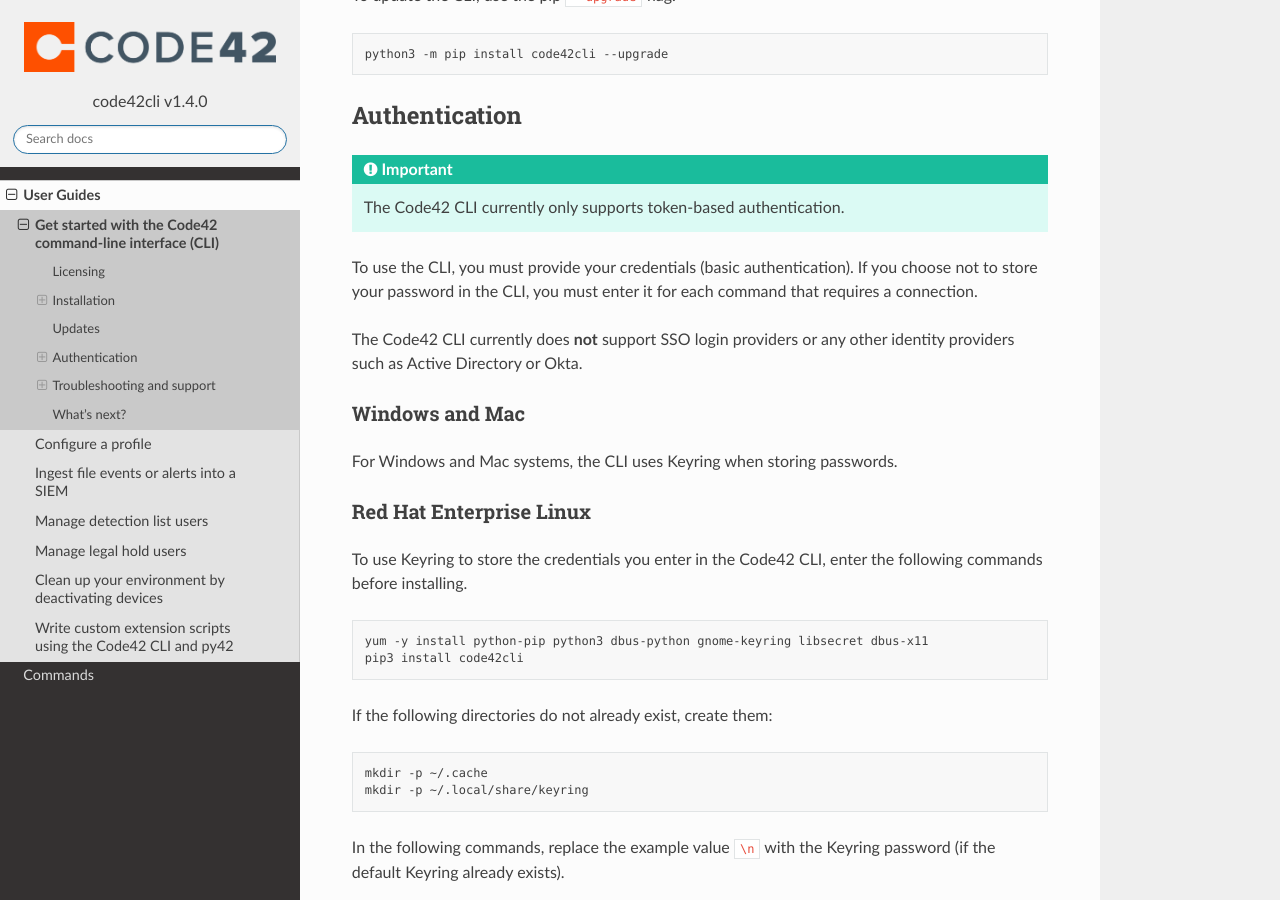
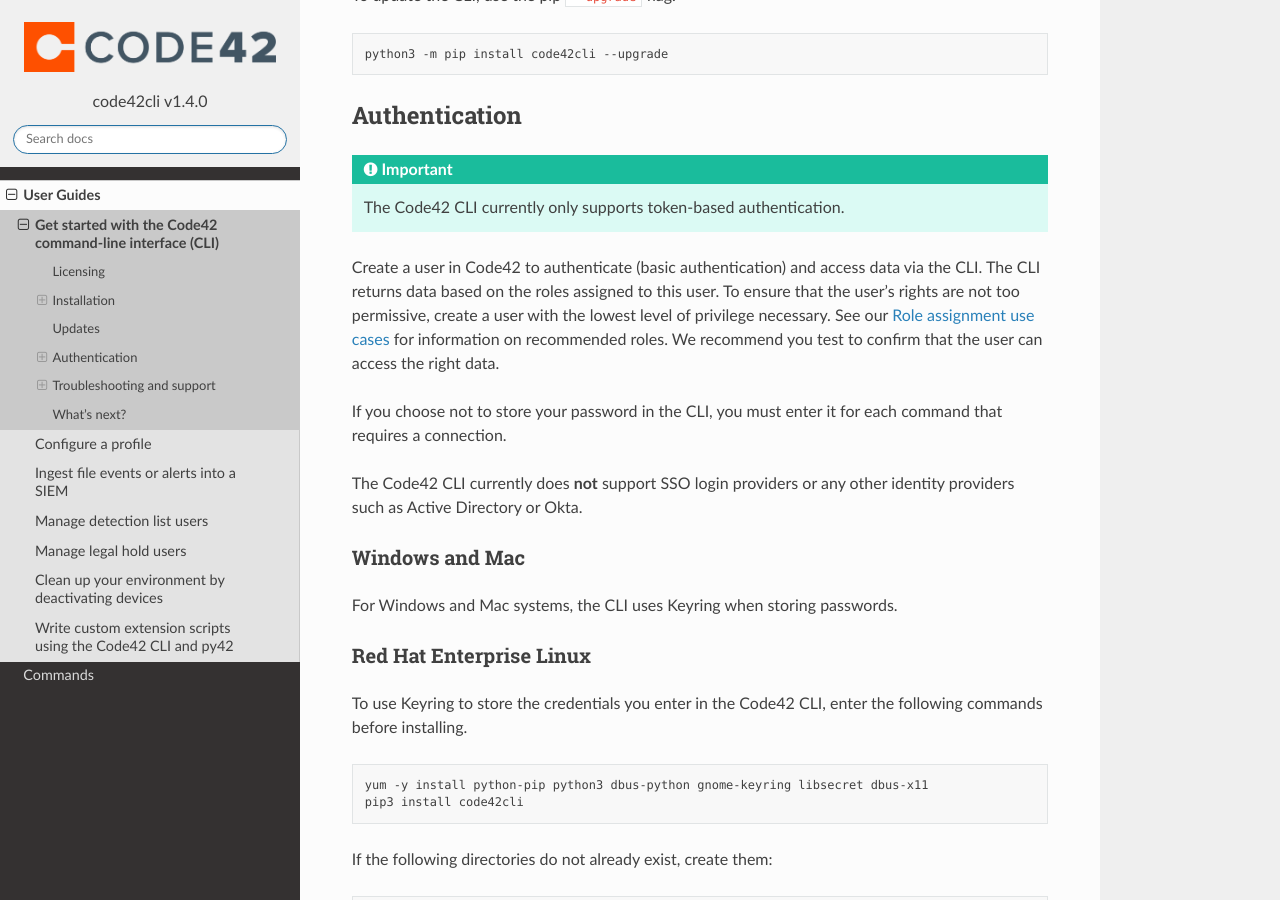
Before and after one commit to code42/code42cli, a Sphinx documentation site: the page built from docs/userguides/gettingstarted.md, in a window 1280 px wide and 900 px high, scrolled down 1560 px. Built offline with Sphinx 7.4.7 and the Read the Docs theme 2.0.0, drawn with Linux system fonts in a browser that asks for light colours.

Commit message:
Update gettingstarted.md (#261)

````diff
--- a/docs/userguides/gettingstarted.md
+++ b/docs/userguides/gettingstarted.md
@@ -72,7 +72,9 @@
 .. important:: The Code42 CLI currently only supports token-based authentication.
 ```
 
-To use the CLI, you must provide your credentials (basic authentication). If you choose not to store your password in the CLI, you must enter it for each command that requires a connection.
+Create a user in Code42 to authenticate (basic authentication) and access data via the CLI. The CLI returns data based on the roles assigned to this user. To ensure that the user's rights are not too permissive, create a user with the lowest level of privilege necessary. See our [Role assignment use cases](https://support.code42.com/Administrator/Cloud/Monitoring_and_managing/Role_assignment_use_cases) for information on recommended roles. We recommend you test to confirm that the user can access the right data.
+
+If you choose not to store your password in the CLI, you must enter it for each command that requires a connection.
 
 The Code42 CLI currently does **not** support SSO login providers or any other identity providers such as Active
 Directory or Okta.
````
